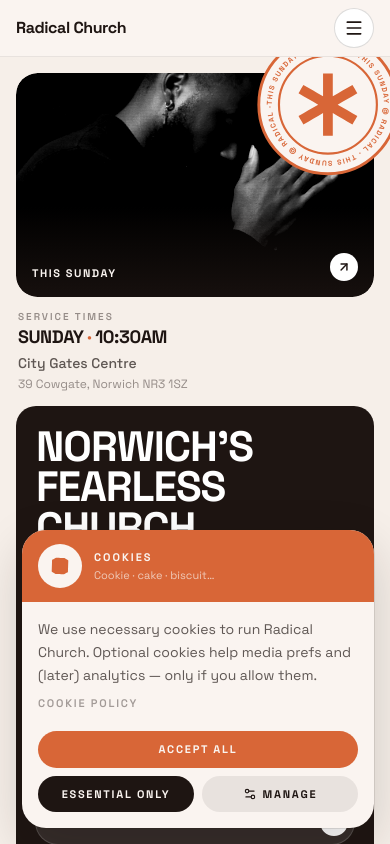
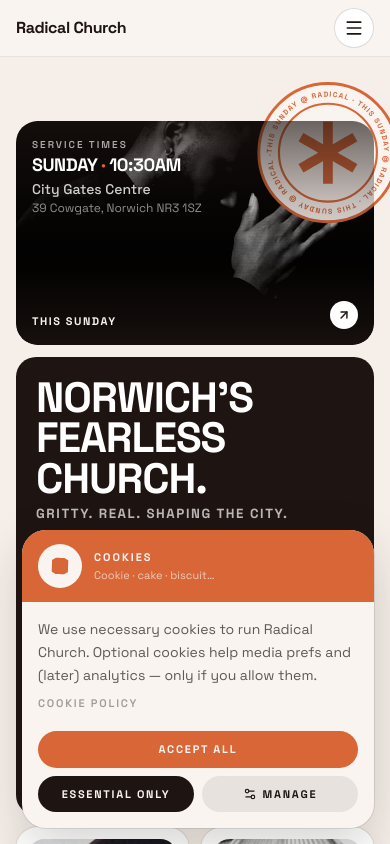
Before and after one commit to courtneygreaves8/Radical, a React (Vite) app: page / in a window 390 px wide. Shown: the top 844 px of the page. Built offline with nearby package versions, Linux system fonts and the light colour scheme; a web font is replaced by a local one.

Commit message:
Update HomeLandingV3.tsx

```diff
--- a/src/components/marketing/HomeLandingV3.tsx
+++ b/src/components/marketing/HomeLandingV3.tsx
@@ -87,7 +87,7 @@
   const [inkHot, setInkHot] = useState(false)
 
   return (
-    <section className="relative overflow-x-clip bg-[var(--v3-below)]">
+    <section className="relative overflow-x-clip bg-[var(--v3-below)] pt-12 lg:pt-0">
       <div className={cn('relative', band)}>
         {/* Left-edge watermark — desktop/tablet; crowded on small screens */}
         <div
@@ -151,17 +151,17 @@
             </div>
           </div>
 
-          {/* Service times — under praying image on mobile; desktop beside seal */}
-          <aside className="order-2 col-span-2 flex flex-col justify-end gap-0.5 px-0.5 pt-0 sm:gap-1 sm:px-1 sm:pb-1 sm:pt-2 lg:order-none lg:col-span-1 lg:col-start-3 lg:row-start-1 lg:mb-[-4px] lg:justify-end lg:px-0 lg:pr-36 lg:pt-0 lg:pb-0">
-            <p className="text-[10px] font-semibold uppercase tracking-[0.2em] text-[var(--v3-ink)]/45 sm:text-[11px]">
+          {/* Service times — desktop only beside seal; mobile overlays praying image */}
+          <aside className="hidden flex-col justify-end gap-1 px-1 pb-1 pt-2 lg:col-span-1 lg:col-start-3 lg:row-start-1 lg:mb-[-4px] lg:flex lg:px-0 lg:pr-36 lg:pt-0 lg:pb-0">
+            <p className="text-[11px] font-semibold uppercase tracking-[0.2em] text-[var(--v3-ink)]/45">
               Service times
             </p>
-            <p className="font-sans text-lg font-bold uppercase leading-tight tracking-tight text-[var(--v3-ink)] sm:text-2xl">
+            <p className="font-sans text-2xl font-bold uppercase leading-tight tracking-tight text-[var(--v3-ink)]">
               {siteMeta.visit.day}
               <span className="text-[var(--v3-terra)]"> · </span>
               {siteMeta.visit.time}
             </p>
-            <p className="mt-0.5 text-sm font-medium text-[var(--v3-ink)]/70 sm:mt-1">
+            <p className="mt-1 text-sm font-medium text-[var(--v3-ink)]/70">
               {siteMeta.visit.venue}
             </p>
             <p className="text-xs leading-relaxed text-[var(--v3-ink)]/45">
@@ -169,15 +169,33 @@
             </p>
           </aside>
 
-          {/* Praying man — leads on mobile, tall right column on desktop */}
+          {/* Praying man — service times sit top-left on mobile */}
+          <div className="relative order-1 col-span-2 min-h-[14rem] sm:min-h-[16rem] lg:contents">
+            <div className="pointer-events-none absolute inset-x-0 top-0 z-30 rounded-t-[1.35rem] bg-gradient-to-b from-[var(--v3-ink)]/65 via-[var(--v3-ink)]/25 to-transparent p-4 pb-16 sm:rounded-t-[1.6rem] lg:hidden">
+              <p className="text-[10px] font-semibold uppercase tracking-[0.2em] text-white/65">
+                Service times
+              </p>
+              <p className="mt-0.5 font-sans text-lg font-bold uppercase leading-tight tracking-tight text-white">
+                {siteMeta.visit.day}
+                <span className="text-[var(--v3-terra)]"> · </span>
+                {siteMeta.visit.time}
+              </p>
+              <p className="mt-0.5 text-sm font-medium text-white/80">
+                {siteMeta.visit.venue}
+              </p>
+              <p className="text-xs leading-relaxed text-white/55">
+                {siteMeta.visit.address}
+              </p>
+            </div>
             <HeroThumb
               to="/visit"
               heading="This Sunday"
               src={heroSlots.sunday}
               badge
               sealInkHot={inkHot}
-            className="order-1 col-span-2 min-h-[14rem] sm:min-h-[16rem] lg:order-none lg:col-span-1 lg:col-start-3 lg:row-span-2 lg:row-start-2 lg:min-h-0"
+              className="min-h-[14rem] sm:min-h-[16rem] lg:col-span-1 lg:col-start-3 lg:row-span-2 lg:row-start-2 lg:min-h-0"
             />
+          </div>
 
           {/* Cards 1 + 2 — side-by-side on mobile */}
           <HeroThumb
```
Lines whose indentation alone changed are shown as unchanged.
